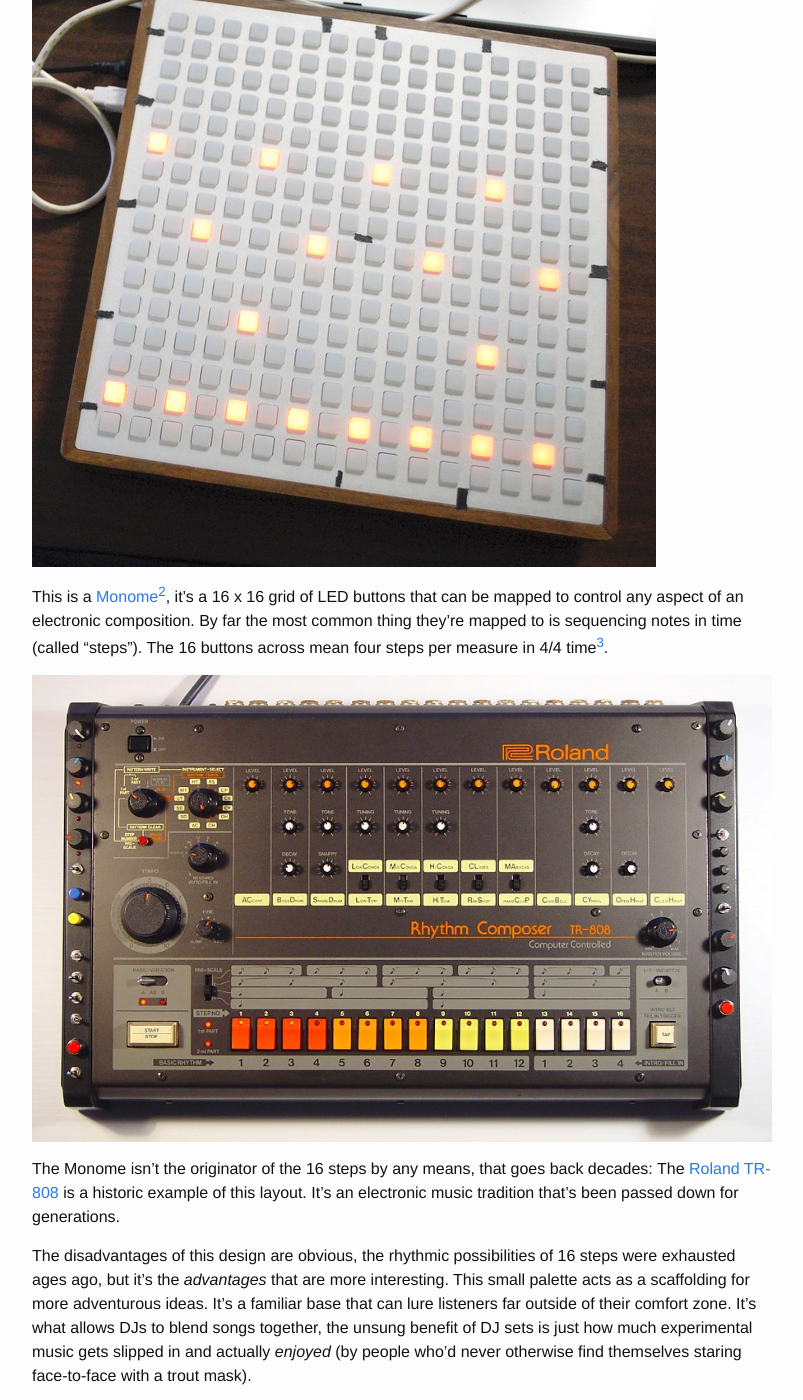
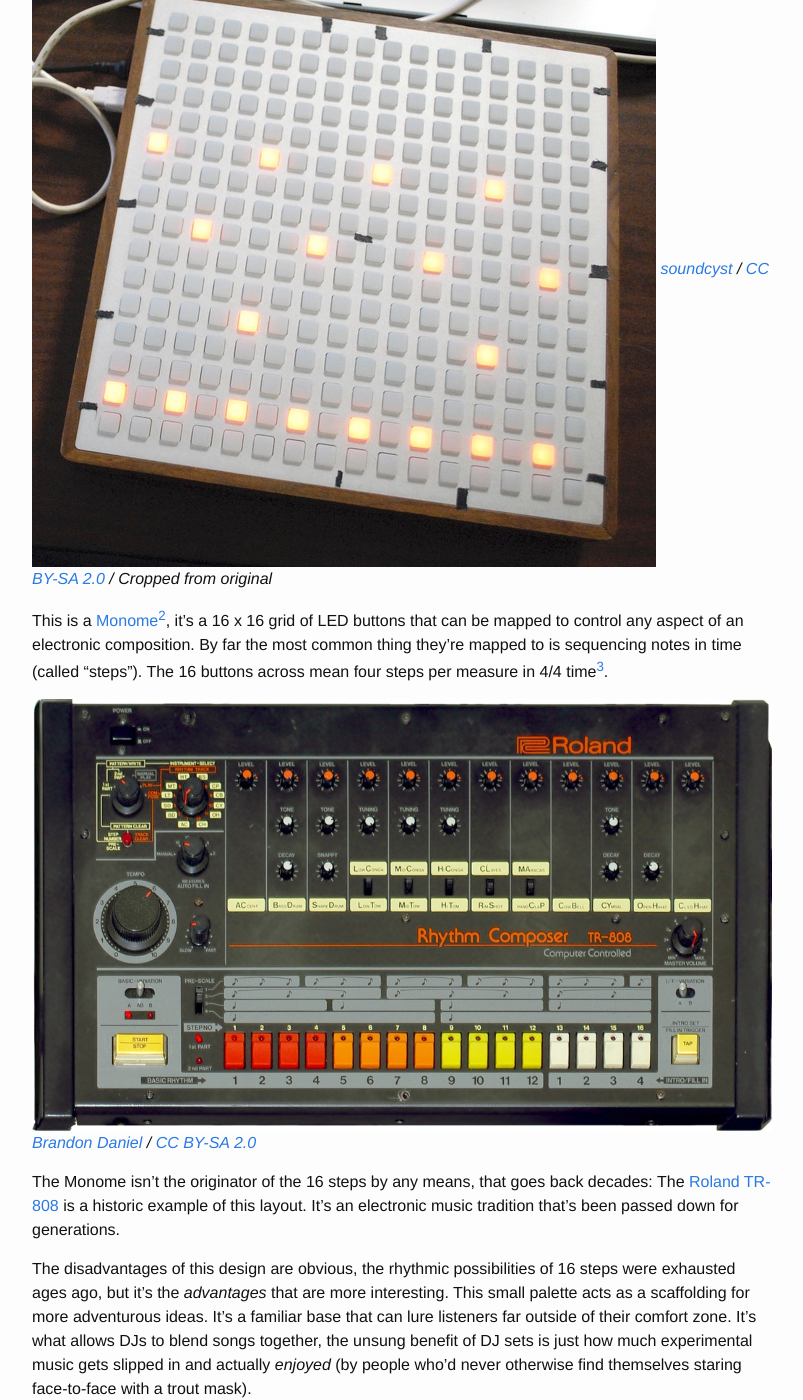
Before and after one commit to robenkleene/robenkleene.github.io, a Jekyll site: the page built from _posts/2016-05-22-euclidean-sequencer.md, in a window 1280 px wide and 1400 px high, scrolled down 566 px. Shown: the whole window, without its empty margins (238-1041 px from the left). Built offline with Jekyll 4.4.1, drawn with Linux system fonts in a browser that asks for light colours.

Commit message:
Add image attribution

```diff
--- a/_posts/2016-05-22-euclidean-sequencer.md
+++ b/_posts/2016-05-22-euclidean-sequencer.md
@@ -9,10 +9,12 @@
 I've built an [Euclidean Sequencer](https://github.com/robenkleene/euclidean-sequencer)[^literate] for Ableton Live in [Max for Live](https://www.ableton.com/en/live/max-for-live/). I've been interested in [Euclidean rhythm](https://en.wikipedia.org/wiki/Euclidean_rhythm) ever since [I first heard about it](http://createdigitalmusic.com/2011/03/circles-and-euclidian-rhythms-off-the-grid-a-few-music-makers-that-go-round-and-round/) because it looks like a good solution to some of the problems that come up when making music with a computer. Most of these problems revolve around what I call "the grid".
 
 ![Monome](/assets/2016-05-22-monome.jpeg)
+*[soundcyst](https://commons.wikimedia.org/wiki/File%3AMonome_256_controlling_Arduino_fake_flamethrower.jpg) / [CC BY-SA 2.0](https://creativecommons.org/licenses/by-sa/2.0/) / Cropped from original*
 
 This is a  [Monome](https://en.wikipedia.org/wiki/Monome)[^monome], it's a 16 x 16 grid of LED buttons that can be mapped to control any aspect of an electronic composition. By far the most common thing they're mapped to is sequencing notes in time (called "steps"). The 16 buttons across mean four steps per measure in 4/4 time[^constraints].
 
 ![808](/assets/2016-05-22-808.jpeg)
+*[Brandon Daniel](https://commons.wikimedia.org/wiki/File%3ARoland_TR-808_(large).jpg) / [CC BY-SA 2.0](https://creativecommons.org/licenses/by-sa/2.0/)*
 
 The Monome isn't the originator of the 16 steps by any means, that goes back decades: The [Roland TR-808](https://en.wikipedia.org/wiki/Roland_TR-808) is a historic example of this layout. It's an electronic music tradition that's been passed down for generations.
 
```
Also changed, not shown: assets/2016-05-22-808.jpeg.
